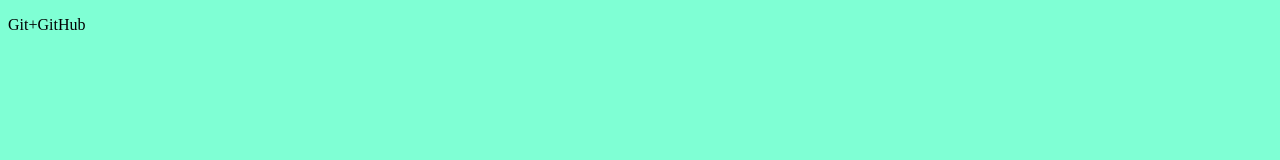
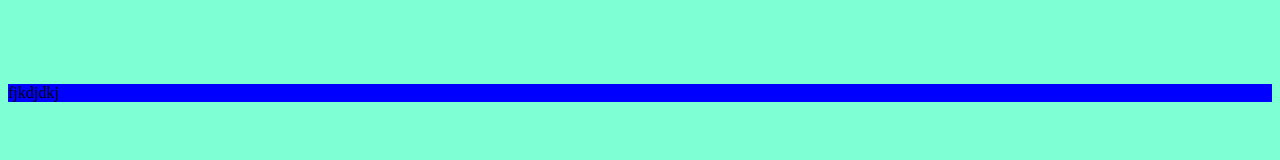
Before and after one commit to AlinaRS/git_test, a plain HTML site: page index.html in a window 1280 px wide. Drawn offline with Linux system fonts and the light colour scheme.

Commit message:
наши первые изменени

```diff
--- a/css/main.css
+++ b/css/main.css
@@ -1,3 +1,10 @@
 body {
     background-color: aquamarine;
+
 }
+p {
+    color: aquamarine;
+}
+div {
+    background-color: blue;
+}
--- a/index.html
+++ b/index.html
@@ -8,5 +8,7 @@
 </head>
 <body>
     <p>Git+GitHub</p>
+    <p>fgjkfgjflk</p>
+    <div>fjkdjdkj</div>
 </body>
 </html>
```
